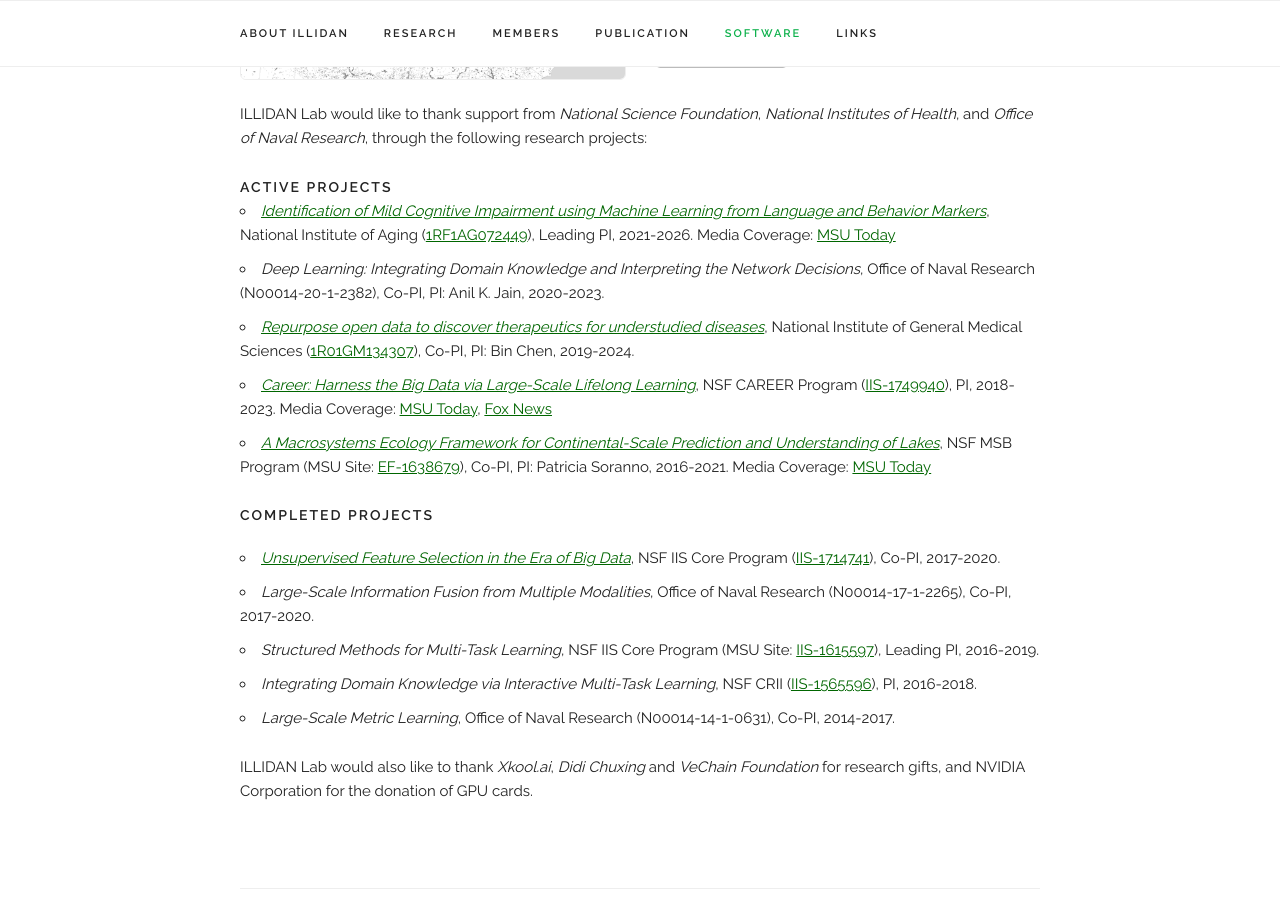
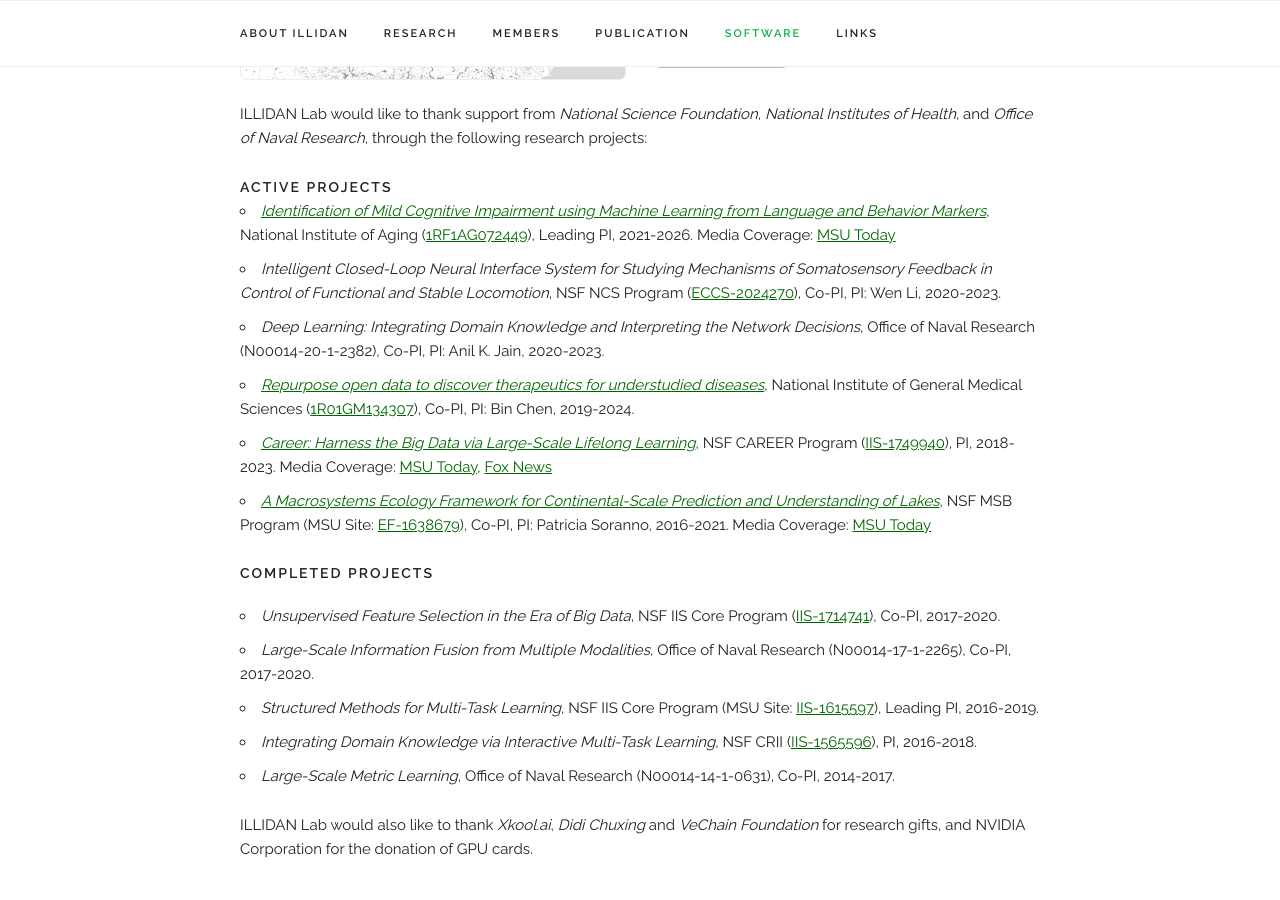
Before and after one commit to Marvelrex/denos.lab.io, a Jekyll site: the page built from index.html, in a window 1280 px wide and 900 px high, scrolled down 2321 px. Built offline with Jekyll 4.4.1, drawn with Linux system fonts in a browser that asks for light colours; nearby versions of some CDN libraries.

Commit message:
Revise grant

```diff
--- a/_layouts/default.html
+++ b/_layouts/default.html
@@ -171,6 +171,9 @@
         <li><em><a href="#" target="blank">Identification of Mild Cognitive Impairment using Machine Learning from Language and Behavior Markers</a></em>,
                   National Institute of Aging (<a href="#" target="_blank">1RF1AG072449</a>), Leading PI, 2021-2026.
                   Media Coverage: <a href="https://msutoday.msu.edu/news/2021/dementia-screening-with-artificial-intelligence" target="_blank">MSU Today</a></li>
+        <li><em>Intelligent Closed-Loop Neural Interface System for Studying Mechanisms of Somatosensory Feedback in Control of Functional and Stable Locomotion</em>,
+          NSF NCS Program (<a href="https://www.nsf.gov/awardsearch/showAward?AWD_ID=2024270">ECCS-2024270</a>), Co-PI, PI: Wen Li, 2020-2023.
+        </li>
         <li><em>Deep Learning: Integrating Domain Knowledge and Interpreting the Network Decisions</em>,
                   Office of Naval Research (N00014-20-1-2382), Co-PI, PI: Anil K. Jain, 2020-2023. </li>
         <li><em><a href="#" target="blank">Repurpose open data to discover therapeutics for understudied diseases</a></em>,
@@ -185,7 +188,7 @@
 
       <h6 class="docs-header">Completed Projects</h6>
       <ul>
-        <li><em><a href="#" target="blank">Unsupervised Feature Selection in the Era of Big Data</a></em>,
+        <li><em>Unsupervised Feature Selection in the Era of Big Data</em>,
                   NSF IIS Core Program (<a href="https://www.nsf.gov/awardsearch/showAward?AWD_ID=1714741" target="_blank">IIS-1714741</a>), Co-PI, 2017-2020. </li>
         <li><em>Large-Scale Information Fusion from Multiple Modalities</em>,
                   Office of Naval Research (N00014-17-1-2265), Co-PI, 2017-2020. </li>
```
